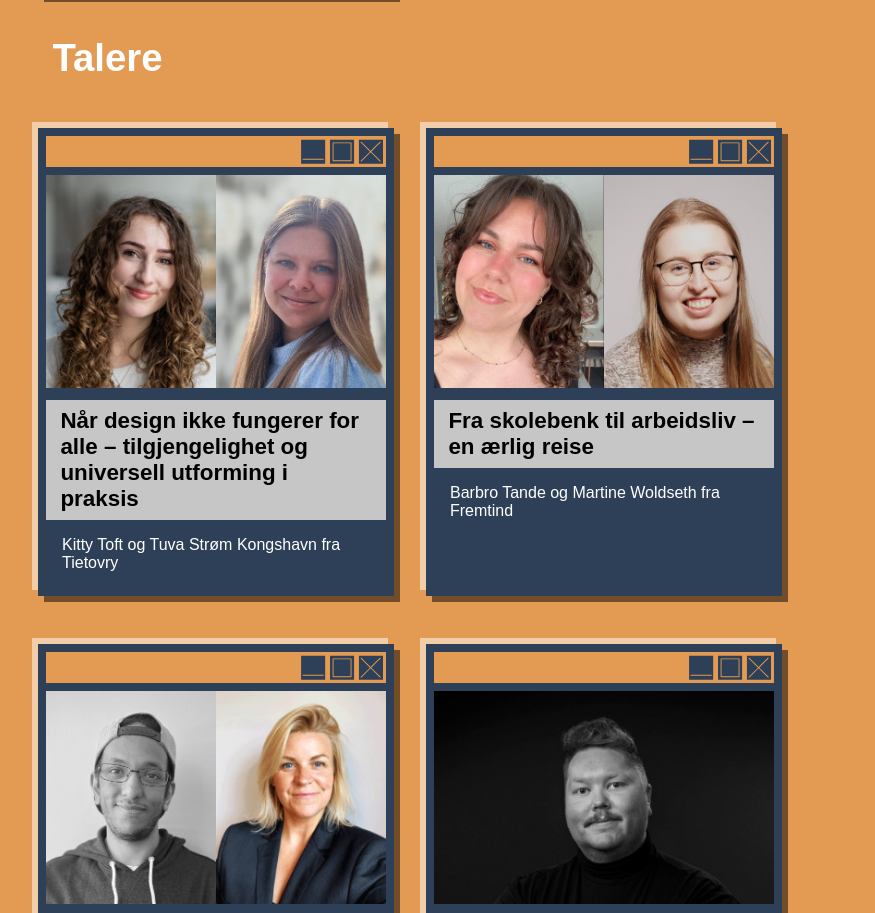
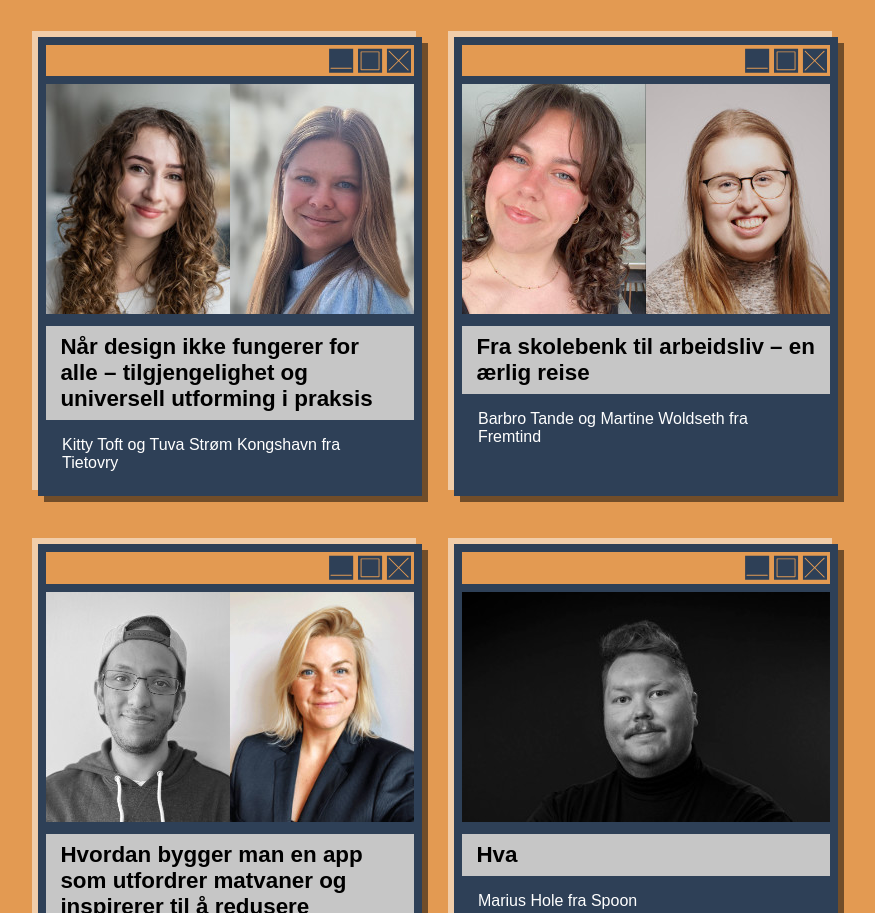
Before and after one commit to darling-linjeforening/Designdagen, a website: page index.html in a window 1280 px wide. Shown: the part 810-1723 px from the top of the page, without its empty margins (202-1077 px from the left). Drawn offline with Linux system fonts and the light colour scheme.

Commit message:
Update styles.css

```diff
--- a/css/styles.css
+++ b/css/styles.css
@@ -100,7 +100,6 @@ p{
     background-color: #2E4057;
     padding: 0.5rem;
     box-shadow: -6px -6px 0px 0px rgba(255, 255, 255, 0.50), 6px 6px 0px 0px rgba(0, 0, 0, 0.50);
-    max-width: 340px;
 }
 
 .orange{
@@ -127,7 +126,9 @@ p{
     gap: 2rem;
     margin: 2rem 0;
 }
-
+.talere .tab{
+    max-width: 368px;
+}
 .profile{
     margin-top: 0.5rem;
     max-width: 100%;
```
